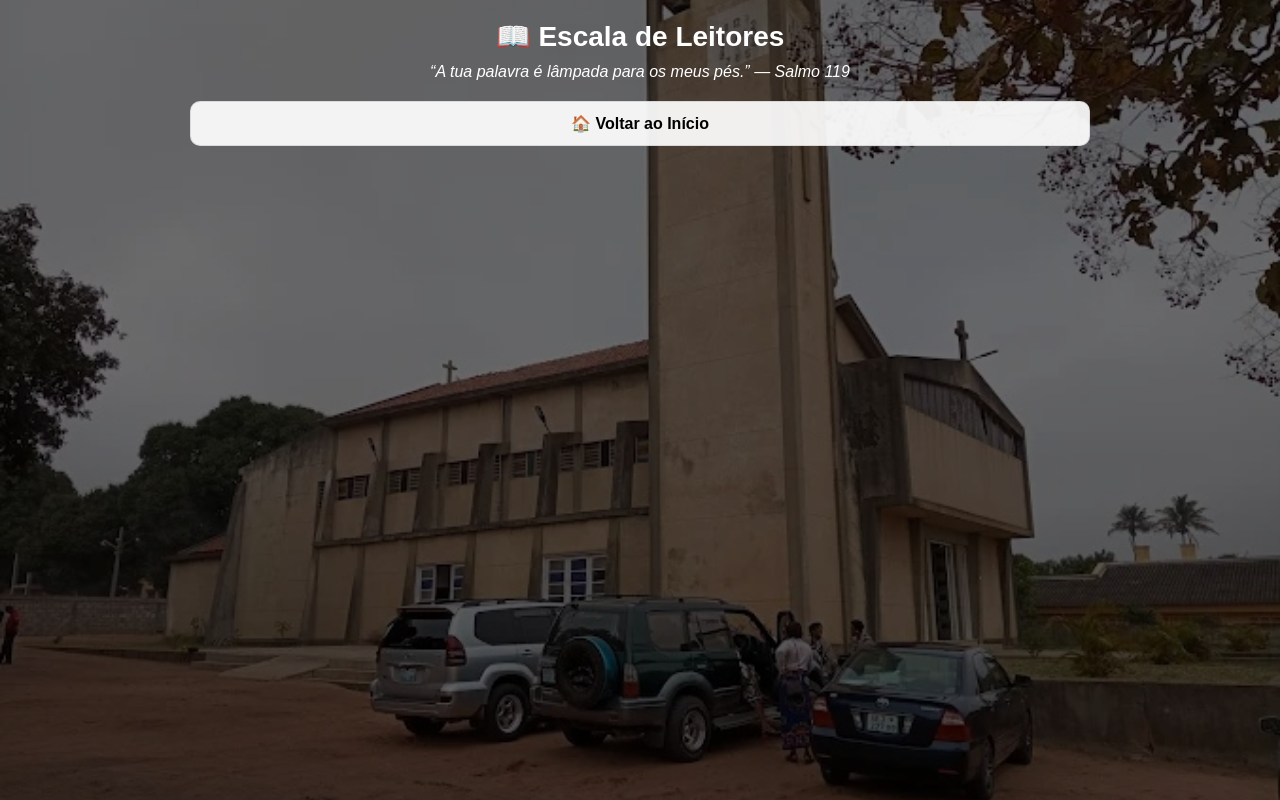
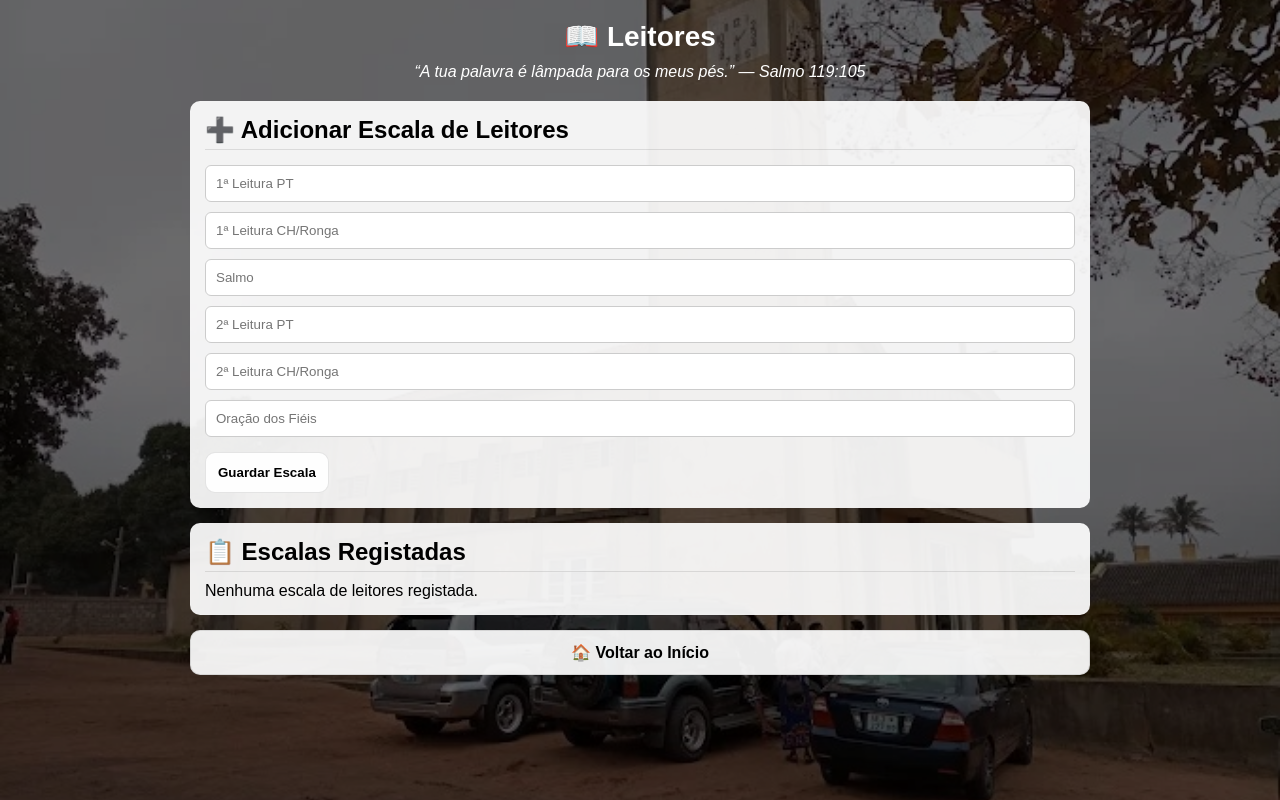
Before and after one commit to FSavel/sao-miguel-digital, a Flask app: page /leitores in a window 1280 px wide. Run offline with Flask 3, Linux system fonts and the light colour scheme.

Commit message:
Update leitores.html

```diff
--- a/templates/leitores.html
+++ b/templates/leitores.html
@@ -3,14 +3,11 @@
 <head>
 
     <meta charset="UTF-8">
+    <meta name="viewport" content="width=device-width, initial-scale=1.0">
 
-    <meta name="viewport"
-          content="width=device-width, initial-scale=1.0">
+    <title>Leitores</title>
 
-    <title>Escala de Leitores</title>
-
-    <link rel="stylesheet"
-          href="{{ url_for('static', filename='style.css') }}">
+    <link rel="stylesheet" href="{{ url_for('static', filename='style.css') }}">
 
 </head>
 
@@ -21,67 +18,72 @@
 <div class="container">
 
     <!-- TÍTULO -->
-
     <h1 class="titulo-principal">
-        📖 Escala de Leitores
+        📖 Leitores
     </h1>
 
     <p class="frase-biblica">
-        “A tua palavra é lâmpada para os meus pés.” — Salmo 119
+        “A tua palavra é lâmpada para os meus pés.” — Salmo 119:105
     </p>
 
-    <!-- ESCALA -->
-
-    {% for l in leitores %}
-
+    <!-- ===================== FORMULÁRIO ===================== -->
     <div class="card">
 
-        <p>
-            <b>Primeira Leitura em Português:</b>
-            {{ l.primeira_pt }}
-        </p>
+        <h2>➕ Adicionar Escala de Leitores</h2>
 
-        <hr>
+        <form action="/add_leitor" method="POST">
 
-        <p>
-            <b>Primeira Leitura em Changana/Ronga:</b>
-            {{ l.primeira_ch }}
-        </p>
+            <input type="text" name="primeira_pt" placeholder="1ª Leitura PT" required>
+            <input type="text" name="primeira_ch" placeholder="1ª Leitura CH/Ronga">
 
-        <hr>
+            <input type="text" name="salmo" placeholder="Salmo" required>
 
-        <p>
-            <b>Salmo:</b>
-            {{ l.salmo }}
-        </p>
+            <input type="text" name="segunda_pt" placeholder="2ª Leitura PT">
+            <input type="text" name="segunda_ch" placeholder="2ª Leitura CH/Ronga">
 
-        <hr>
+            <input type="text" name="oracao_fieis" placeholder="Oração dos Fiéis" required>
 
-        <p>
-            <b>Segunda Leitura em Português:</b>
-            {{ l.segunda_pt }}
-        </p>
+            <button class="botao" type="submit">
+                Guardar Escala
+            </button>
 
-        <hr>
-
-        <p>
-            <b>Segunda Leitura em Changana/Ronga:</b>
-            {{ l.segunda_ch }}
-        </p>
-
-        <hr>
-
-        <p>
-            <b>Oração dos Fiéis:</b>
-            {{ l.oracao_fieis }}
-        </p>
+        </form>
 
     </div>
 
-    {% endfor %}
+    <!-- ===================== LISTA ===================== -->
+    <div class="card">
+
+        <h2>📋 Escalas Registadas</h2>
+
+        {% if leitores %}
+
+            {% for l in leitores %}
+
+                <p><b>1ª Leitura PT:</b> {{ l.primeira_pt }}</p>
+                <p><b>1ª Leitura CH/Ronga:</b> {{ l.primeira_ch }}</p>
+                <p><b>Salmo:</b> {{ l.salmo }}</p>
+                <p><b>2ª Leitura PT:</b> {{ l.segunda_pt }}</p>
+                <p><b>2ª Leitura CH/Ronga:</b> {{ l.segunda_ch }}</p>
+                <p><b>Oração dos Fiéis:</b> {{ l.oracao_fieis }}</p>
+
+                <a class="delete" href="/delete_leitor/{{ loop.index0 }}">
+                    ❌ Apagar
+                </a>
+
+                <hr>
+
+            {% endfor %}
+
+        {% else %}
+
+            <p>Nenhuma escala de leitores registada.</p>
+
+        {% endif %}
+
+    </div>
 
     <!-- VOLTAR -->
-
     <a href="/" class="botao">
         🏠 Voltar ao Início
     </a>
```
